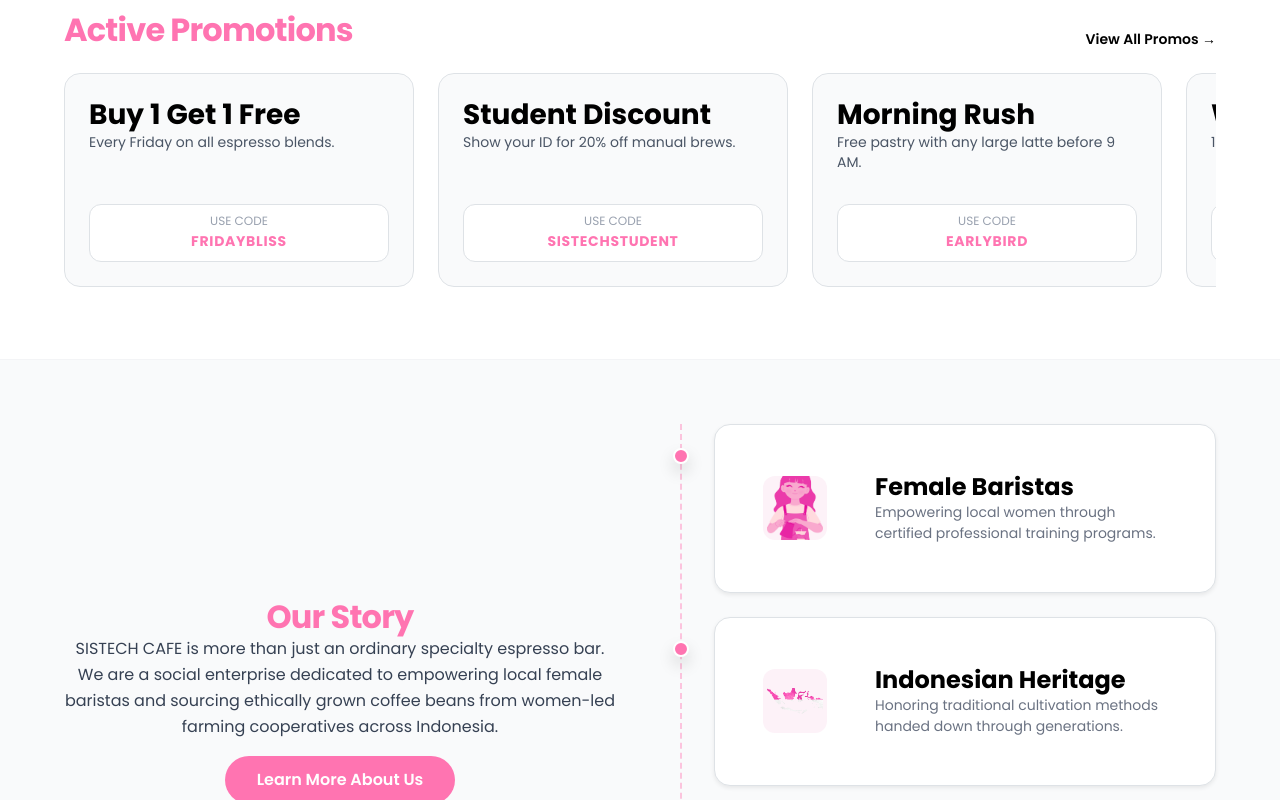
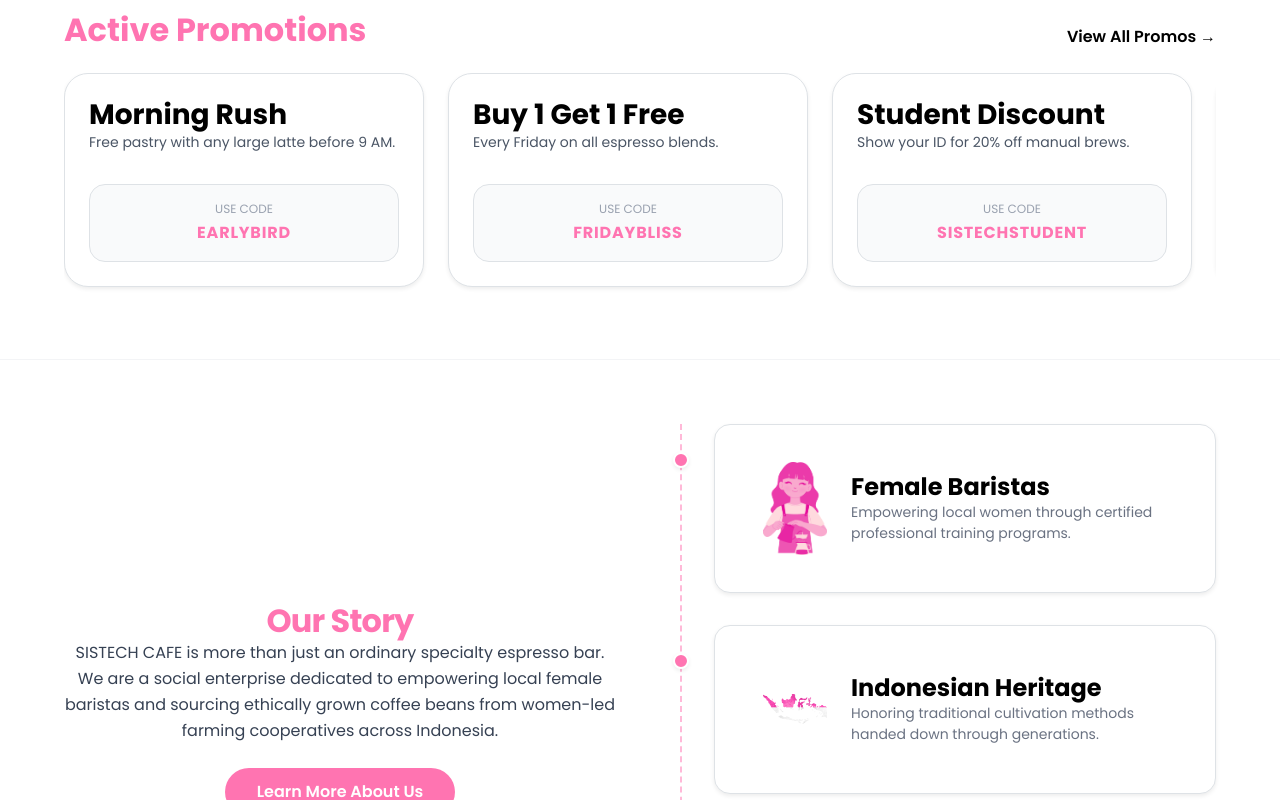
Before and after one commit to CailynMuljadi/sistech-cafe, a Next.js app: page / in a window 1280 px wide. Shown: the part 820-1620 px from the top of the page. Built offline with nearby package versions, Linux system fonts and the light colour scheme.

Commit message:
fix: added infinite scroll

```diff
--- a/app/about/page.tsx
+++ b/app/about/page.tsx
@@ -4,18 +4,12 @@
 export default function AboutPage() {
   return (
     <main className="min-h-screen bg-white">
-      {/* Primary Shared Header Block */}
       <AboutSection />
-
-      {/* Target Container for Unique Page Sub-Information */}
-      <div className="max-w-4xl mx-auto px-6 py-12 space-y-8 font-poppins text-gray-700">
+      <div className="max-w-4xl mx-auto px-6 py-12 space-y-6 font-poppins text-gray-700">
         <hr className="border-gray-200 my-8" />
-        <h3 className="text-2xl font-bold text-black font-poppins">Our Long-Term Community Vision</h3>
-        <p className="leading-relaxed">
+        <h3 className="text-2xl font-bold text-black">Our Long-Term Community Vision</h3>
+        <p>
           By working hand-in-hand with agrarian micro-collectives across Sumatra, Java, and Flores, we aim to establish transparent financial frameworks that return higher yield premiums directly to families managing smallholder plots.
-        </p>
-        <p className="leading-relaxed">
-          Through your support, 10% of each purchase funds technical brewing workshops and hospitality scholarships for aspiring young female professionals in Jakarta.
         </p>
       </div>
     </main>
--- a/app/components/AboutSection.tsx
+++ b/app/components/AboutSection.tsx
@@ -22,45 +22,44 @@
   ];
 
   return (
-    <section className="w-full bg-gray-50 py-16 px-6">
+    <section className="w-full bg-white py-16 px-6">
       <div className="max-w-6xl mx-auto grid grid-cols-1 md:grid-cols-2 gap-12 items-center">
 
-        {/* Left Column: Core Story Text Block */}
+        {/* Left Side: Story Text */}
         <div className="space-y-6 text-center md:text-left">
-          <h2 className="text-3xl font-bold tracking-tight text-[#FF74B1] m-0">Our Story</h2>
+          <h2 className="text-4xl font-poppins font-bold tracking-tight text-[#FF74B1] m-0">Our Story</h2>
           <p className="text-base text-gray-700 leading-relaxed font-poppins">
             SISTECH CAFE is more than just an ordinary specialty espresso bar. We are a social enterprise dedicated to empowering local female baristas and sourcing ethically grown coffee beans from women-led farming cooperatives across Indonesia.
           </p>
-          <div>
+          <div className="pt-2">
             <Link href="/about" className="btn-brand inline-block text-center no-underline">
               Learn More About Us
             </Link>
           </div>
         </div>
 
-        {/* Right Column: Clean Graphic Timeline Tracker */}
-        <div className="relative border-l-2 border-dashed border-[#FF74B1]/40 pl-8 ml-4 space-y-6">
+        {/* Right Side: Timeline with Fixed-Scale Graphics */}
+        <div className="relative border-l-2 border-dashed border-[#FF74B1]/50 pl-8 ml-4 space-y-8">
           {points.map((point, index) => (
             <div key={index} className="relative">
-              {/* Timeline Node Pointer Dot */}
-              <span className="absolute -left-[41px] top-6 bg-[#FF74B1] text-white rounded-full w-4 h-4 border-2 border-white shadow"></span>
+              {/* Hot Pink Timeline Node Pointer */}
+              <span className="absolute -left-[41px] top-7 bg-[#FF74B1] text-white rounded-full w-4 h-4 border-2 border-white shadow-sm"></span>
 
-              {/* Timeline Card Container */}
-              <div className="bg-white p-5 rounded-2xl shadow-sm border border-gray-100 flex items-center gap-5 transform hover:scale-[1.02] transition-all duration-300">
-                {/* Responsive Image Wrapper Slot */}
-                <div className="relative w-16 h-16 flex-shrink-0 bg-pink-50 rounded-xl overflow-hidden flex items-center justify-center">
+              <div className="bg-white p-5 rounded-2xl shadow-sm border border-gray-100 flex items-center gap-6 transform hover:scale-[1.02] transition-all duration-300">
+                {/* Corrected Fixed Container to prevent image squishing */}
+                <div className="relative w-16 h-16 flex-shrink-0 bg-transparent flex items-center justify-center">
                   <Image
                     src={point.imgSrc}
                     alt={point.title}
-                    width={56}
-                    height={56}
-                    className="object-contain"
+                    width={64}
+                    height={64}
+                    className="object-contain w-full h-full"
+                    priority
                   />
                 </div>
 
-                {/* Structured Text Content Block */}
                 <div className="space-y-1">
-                  <h4 className="text-lg font-bold text-black m-0 font-poppins">{point.title}</h4>
+                  <h4 className="text-xl font-poppins font-bold text-black m-0">{point.title}</h4>
                   <p className="text-sm text-gray-500 m-0 leading-normal font-poppins">{point.desc}</p>
                 </div>
               </div>
--- a/app/components/PromoSwiper.tsx
+++ b/app/components/PromoSwiper.tsx
@@ -1,41 +1,40 @@
 "use client";
-
-import React, {useRef, useEffect} from "react";
+import React, { useRef, useEffect } from "react";
 import Link from "next/link";
 
 export default function PromoSwiper() {
-const containerRef = useRef<HTMLDivElement>(null);
+  const containerRef = useRef<HTMLDivElement>(null);
 
-
-  const promos = [
+  const basePromos = [
     { id: 1, title: "Buy 1 Get 1 Free", desc: "Every Friday on all espresso blends.", code: "FRIDAYBLISS" },
     { id: 2, title: "Student Discount", desc: "Show your ID for 20% off manual brews.", code: "SISTECHSTUDENT" },
     { id: 3, title: "Morning Rush", desc: "Free pastry with any large latte before 9 AM.", code: "EARLYBIRD" },
-    { id: 4, title: "Weekend Brunch", desc: "15% off total bill with two main courses.", code: "WEEKEND15" },
-    { id: 5, title: "Eco Cup Discount", desc: "Bring your reusable tumbler for a flat discount.", code: "GOGREEN" }
   ];
 
+  // Triplicate array items to create a continuous infinite layout loop buffer
+  const promos = [...basePromos, ...basePromos, ...basePromos];
+
   useEffect(() => {
-  const container = containerRef.current;
-  if (!container) return;
+    const container = containerRef.current;
+    if (!container) return;
 
-  let intervalId: NodeJS.Timeout;
-  // Intersection Observer monitors screen scroll position
+    let intervalId: NodeJS.Timeout;
+
     const observer = new IntersectionObserver(
       ([entry]) => {
         if (entry.isIntersecting) {
           intervalId = setInterval(() => {
-            if (container.scrollLeft + container.clientWidth >= container.scrollWidth - 10) {
-              container.scrollTo({ left: 0, behavior: "smooth" });
-            } else {
-              container.scrollBy({ left: 300, behavior: "smooth" });
+            // Safe loop reset point: when it scrolls past the first set, snap back invisibly
+            if (container.scrollLeft >= container.scrollWidth / 3) {
+              container.scrollLeft = 0;
             }
-          }, 3000); // Transitions every 3 seconds
+            container.scrollBy({ left: 320, behavior: "smooth" });
+          }, 2500);
         } else {
           clearInterval(intervalId);
         }
       },
-      { threshold: 0.2 }
+      { threshold: 0.1 }
     );
 
     observer.observe(container);
@@ -50,28 +49,34 @@
       <div className="max-w-6xl mx-auto space-y-6">
 
         <div className="flex justify-between items-end">
-          <h2 className="text-2xl font-bold tracking-tight text-[#FF74B1] m-0">
-            Active Promotions
-          </h2>
-          <Link href="/promo" className="text-sm font-semibold text-black hover:text-[#FF74B1] no-underline transition-colors">
+          <h2 className="text-3xl font-poppins font-bold text-[#FF74B1] m-0">Active Promotions</h2>
+
+          {/* Fixed: Added transition, text color toggle, and scale behavior */}
+          <Link
+            href="/promo"
+            className="text-base font-poppins font-semibold text-black hover:text-[#FF74B1] hover:scale-105 no-underline transition-all duration-300 transform inline-block"
+          >
             View All Promos &rarr;
           </Link>
         </div>
 
-        {/* Scrollable Horizontal Container */}
-        <div className="flex gap-6 overflow-x-auto pb-4 scrollbar-thin snap-x snap-mandatory">
-          {promos.map((promo) => (
+        {/* Scroll Track */}
+        <div
+          ref={containerRef}
+          className="flex gap-6 overflow-x-auto pb-4 scrollbar-none snap-x snap-mandatory"
+        >
+          {promos.map((promo, idx) => (
             <div
-              key={promo.id}
-              className="min-w-[280px] sm:min-w-[350px] bg-gray-50 border border-gray-200 p-6 rounded-2xl snap-start flex flex-col justify-between space-y-4"
+              key={`${promo.id}-${idx}`}
+              className="min-w-[300px] sm:min-w-[360px] bg-white border border-gray-100 p-6 rounded-3xl snap-start shadow-sm space-y-4 flex flex-col justify-between"
             >
               <div className="space-y-2">
-                <h3 className="text-xl font-bold text-black m-0">{promo.title}</h3>
+                <h3 className="text-2xl font-poppins font-bold text-black m-0">{promo.title}</h3>
                 <p className="text-sm text-gray-600 font-poppins">{promo.desc}</p>
               </div>
-              <div className="bg-white border border-dashed border-[#FF74B1] rounded-xl py-2 px-4 text-center">
-                <span className="text-xs text-gray-400 font-poppins uppercase block">Use Code</span>
-                <span className="text-sm font-bold text-[#FF74B1] tracking-wider">{promo.code}</span>
+              <div className="bg-gray-50 border border-dashed border-[#FF74B1] rounded-2xl py-3 px-4 text-center">
+                <span className="text-xs text-gray-400 font-poppins uppercase block mb-1">Use Code</span>
+                <span className="text-base font-poppins font-bold text-[#FF74B1] tracking-wider">{promo.code}</span>
               </div>
             </div>
           ))}
--- a/app/globals.css
+++ b/app/globals.css
@@ -139,6 +139,36 @@
   height: auto;
 }
 
+/* Fix for the floating Back to Top button */
+.back-to-top-btn {
+  position: fixed !important;
+  bottom: 30px !important;
+  right: 30px !important;
+  background-color: #FF74B1 !important;
+  color: #ffffff !important;
+  border: 2px solid #ffffff !important;
+  width: 50px !important;
+  height: 50px !important;
+  border-radius: 50% !important;
+  font-size: 24px !important;
+  font-weight: bold !important;
+  display: flex !important;
+  align-items: center !important;
+  justify-content: center !important;
+  cursor: pointer !important;
+  z-index: 9999 !important;
+  box-shadow: 0 4px 12px rgba(0,0,0,0.15) !important;
+  transition: all 0.3s ease-in-out !important;
+}
+
+.back-to-top-btn:hover {
+  background-color: #ffffff !important;
+  color: #FF74B1 !important;
+  border-color: #FF74B1 !important;
+  transform: translateY(-5px) scale(1.05) !important;
+}
+
+
 /* Force any links or icons inside the footer to stay solid white */
 footer a,
 footer a svg {
```
Also changed, not shown: app/Menu/page.tsx (+79 -10 lines).
